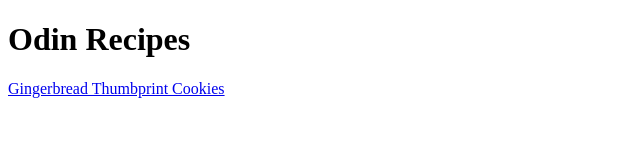
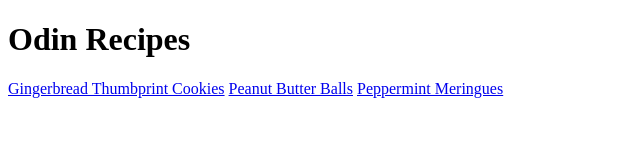
Before and after one commit to bellamoss77/Odin-Recipe-Project, a plain HTML site: page index.html in a window 1280 px wide. Shown: the whole page, without its empty margins (0-640 px from the left). Drawn offline with Linux system fonts and the light colour scheme.

```diff
--- a/index.html
+++ b/index.html
@@ -8,6 +8,7 @@
 <body>
     <h1>Odin Recipes</h1>
     <a href="Recipes/gingerbread-thumbprint-cookies.html">Gingerbread Thumbprint Cookies</a>
-
+    <a href="Recipes/pb-balls.html">Peanut Butter Balls</a>
+    <a href="Recipes/peppermint-meringues.html">Peppermint Meringues</a>
 </body>
 </html>
```
